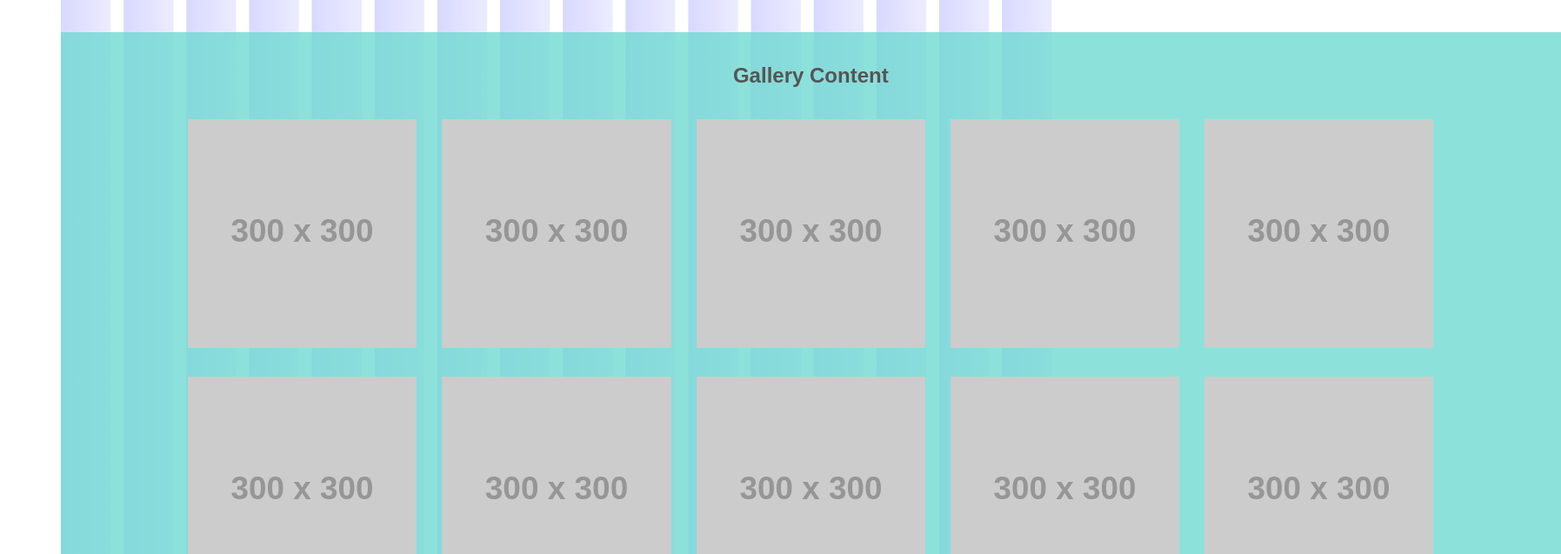
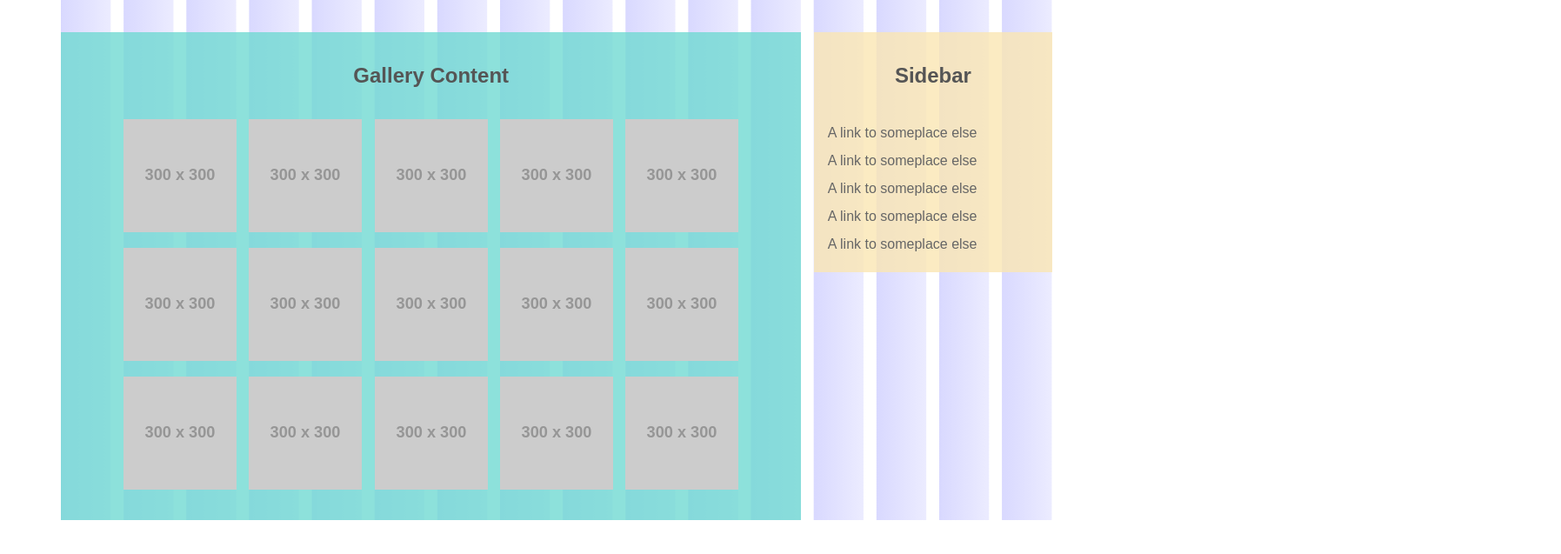
Before and after one commit to zellwk/Learning-Susy, a plain HTML site: page walkthrough/index.html in a window 1280 px wide. Shown: the part 35-672 px from the top of the page at 87% size, 1795 px wide, since content can reach past the window. Drawn offline with Linux system fonts and the light colour scheme; placeholder pictures from the web are drawn by us.

Commit message:
laid out content and sidebar
Signed-off-by: Zell Liew <zellwk@gmail.com>

```diff
--- a/walkthrough/scss/styles.scss
+++ b/walkthrough/scss/styles.scss
@@ -56,11 +56,15 @@ nav {
 }
 
 .content {
-  @include span(12);
+  @include susy-breakpoint($desktop, 16) {
+    @include span(12);
+  }
 }
 
 .sidebar {
-  @include span(4 last);
+  @include susy-breakpoint($desktop, 16) {
+    @include span(4 last);
+  }
 }
 
 .gallery {
```
Also changed, not shown: walkthrough/css/styles.css.
